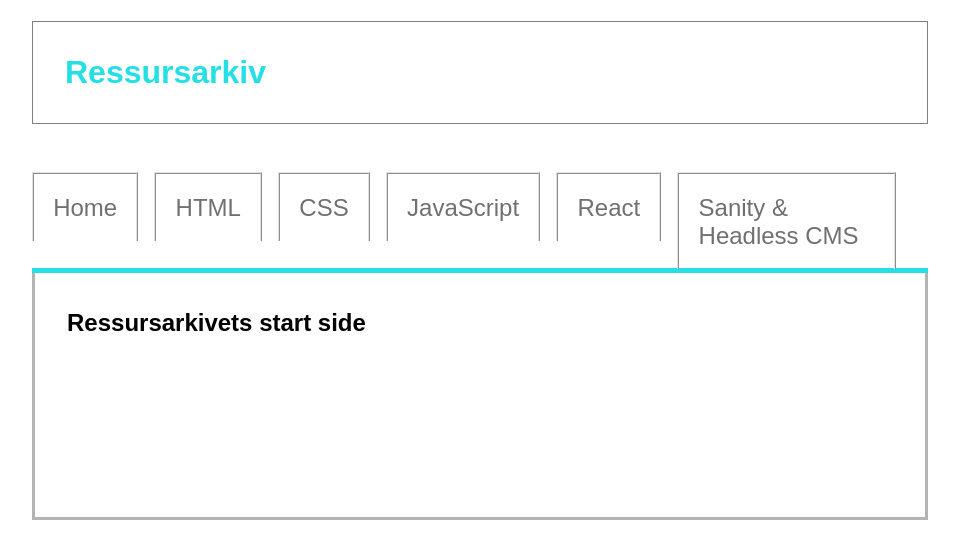
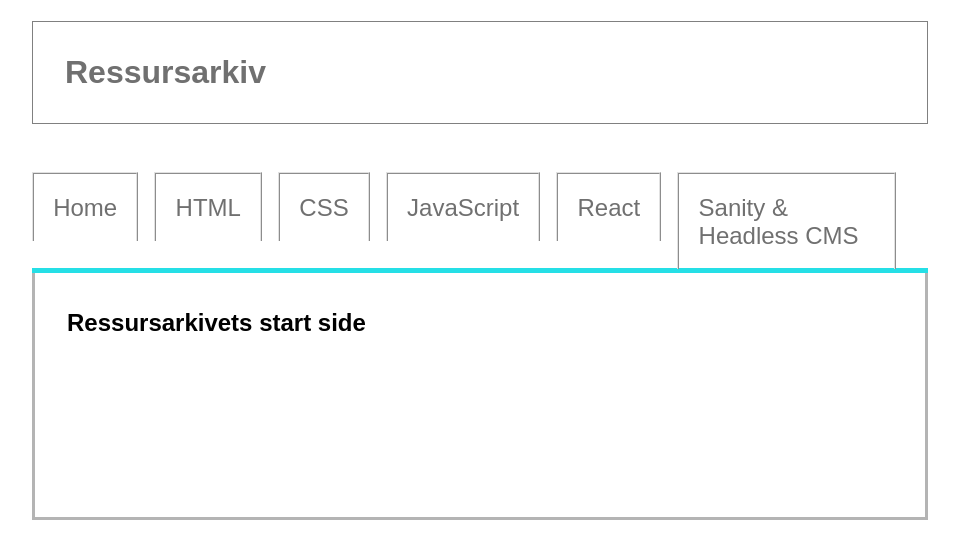
Before and after one commit to MyconidM/uin23ak3_resourceapp_group10, a React (Create React App) app: page / in a window 1280 px wide. Shown: the top 558 px of the page, without its empty margins (160-1119 px from the left). Built offline with nearby package versions, Linux system fonts and the light colour scheme.

Commit message:
span move

```diff
--- a/src/components/Side.js
+++ b/src/components/Side.js
@@ -69,7 +69,7 @@ export default function Side() {
     return (
         <>
         <header>
-            <h1><span><Link to="/">Ressursarkiv</Link></span></h1>
+            <h1><Link to="/"><span>Ressursarkiv</span></Link></h1>
         </header>
         <nav id="nav">
             <ul id="links">
```
